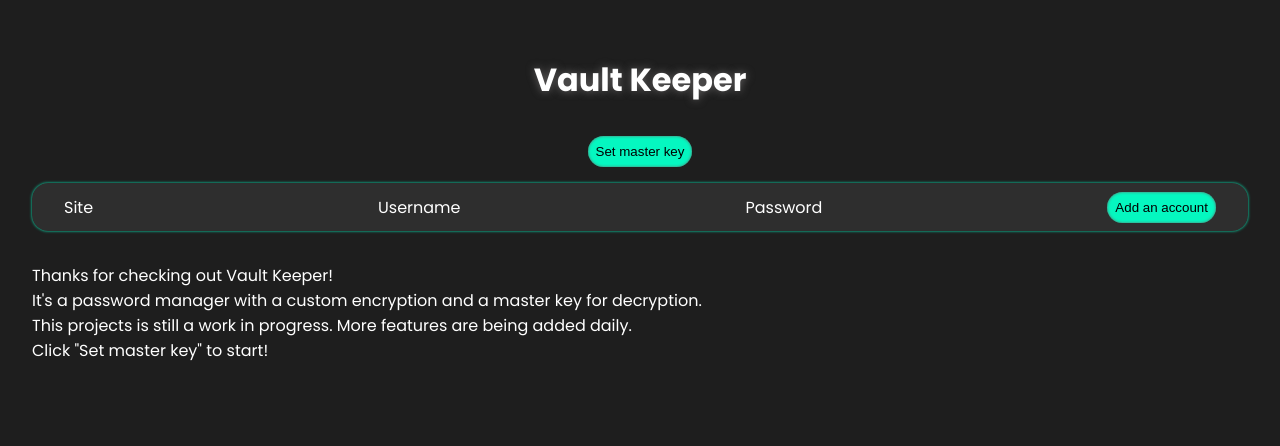
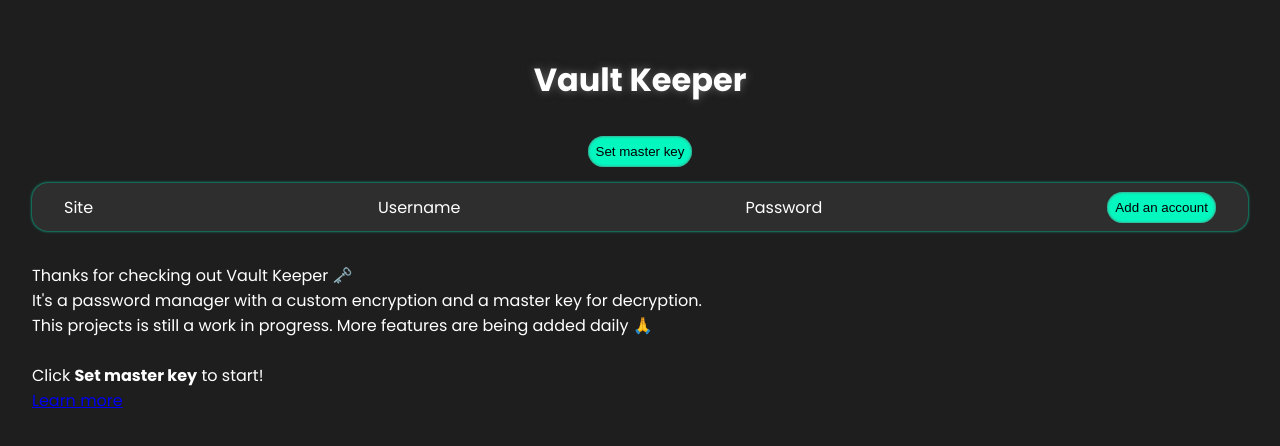
Before and after one commit to RD2P/vaultkeeper, a React (Vite) app: page / in a window 1280 px wide. Shown: the top 446 px of the page. Built offline with nearby package versions, Linux system fonts and the light colour scheme.

Commit message:
Added link to readme to learn more

```diff
--- a/src/App.jsx
+++ b/src/App.jsx
@@ -4,7 +4,6 @@ import KeyInput from './components/KeyInput'
 import accounts from '../data/accountData.jsx'
 import AccountRow from './components/AccountRow'
 import Encrypt from './components/Encrypt'
-// import Decrypt from "./components/Decrypt"
 
 import HeadingRow from './components/HeadingRow'
 import InputRow from './components/InputRow'
@@ -110,11 +109,12 @@ function App() {
           {accountRows}
         </div>
         <div className="note-container">
-          <p className="note">Thanks for checking out Vault Keeper!</p>
+          <p className="note">Thanks for checking out Vault Keeper 🗝️</p>
           <p>It's a password manager with a custom encryption and a master key for decryption.</p>
-          <p>This projects is still a work in progress. More features are being added daily.</p>
-
-          <p>Click "Set master key" to start!</p>
+          <p>This projects is still a work in progress. More features are being added daily 🙏</p>
+          <br/>
+          <p>Click <strong>Set master key</strong> to start!</p>
+          <a href="https://github.com/RD2P/vaultkeeper/blob/main/README.md" className="link">Learn more</a>
         </div>
       </div>
     </>
```
